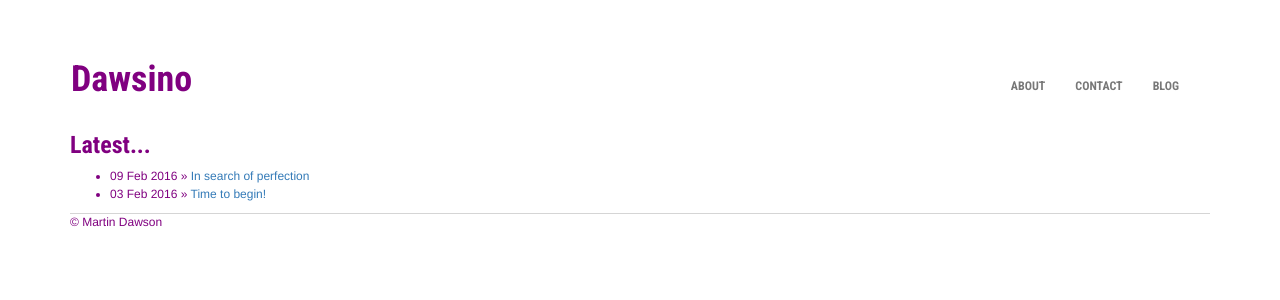
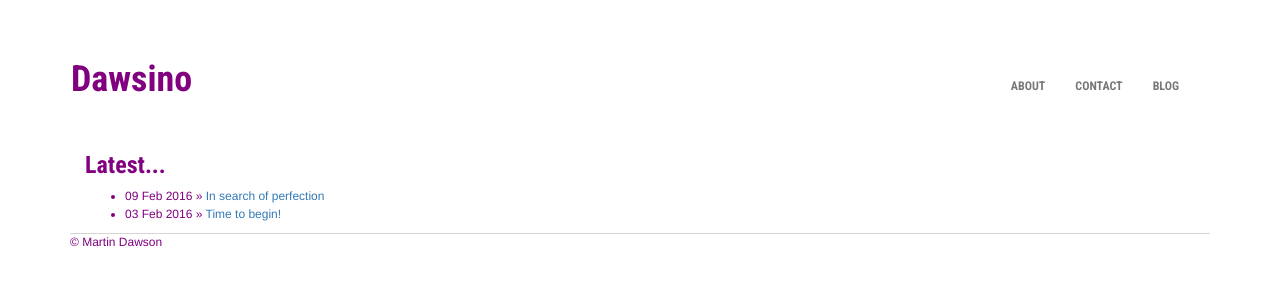
Before and after one commit to dawsino/dawsino.github.io, a Jekyll site: the page built from index.html, in a window 1280 px wide. Shown: the top 300 px of the page. Built offline with Jekyll 4.4.1, drawn with Linux system fonts in a browser that asks for light colours.

Commit message:
change to bootstrap classes

```diff
--- a/index.html
+++ b/index.html
@@ -2,11 +2,11 @@
 layout: default
 ---
 
-<div class="home">
+<div class="container">
 
-  <h1 class="page-heading">Latest...</h1>
+  <h1>Latest...</h1>
 
-  <ul class="post-list">
+  <ul>
    {% for post in site.posts %}
       <li><span>{{ post.date | date_to_string }}</span> » <a href="{{ post.url }}" title="{{ post.title }}">{{ post.title }}</a></li>
    {% endfor %}
```
